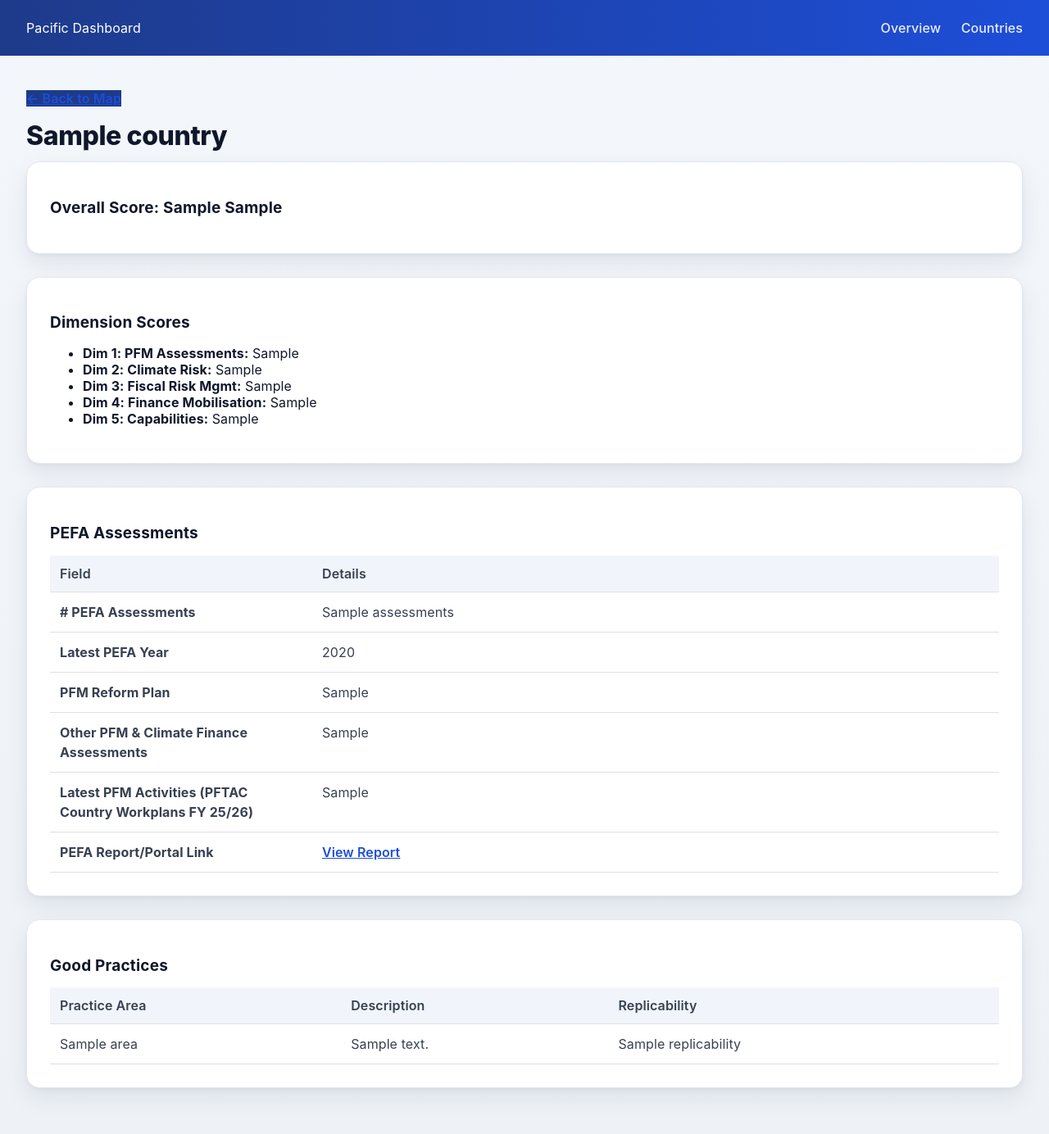
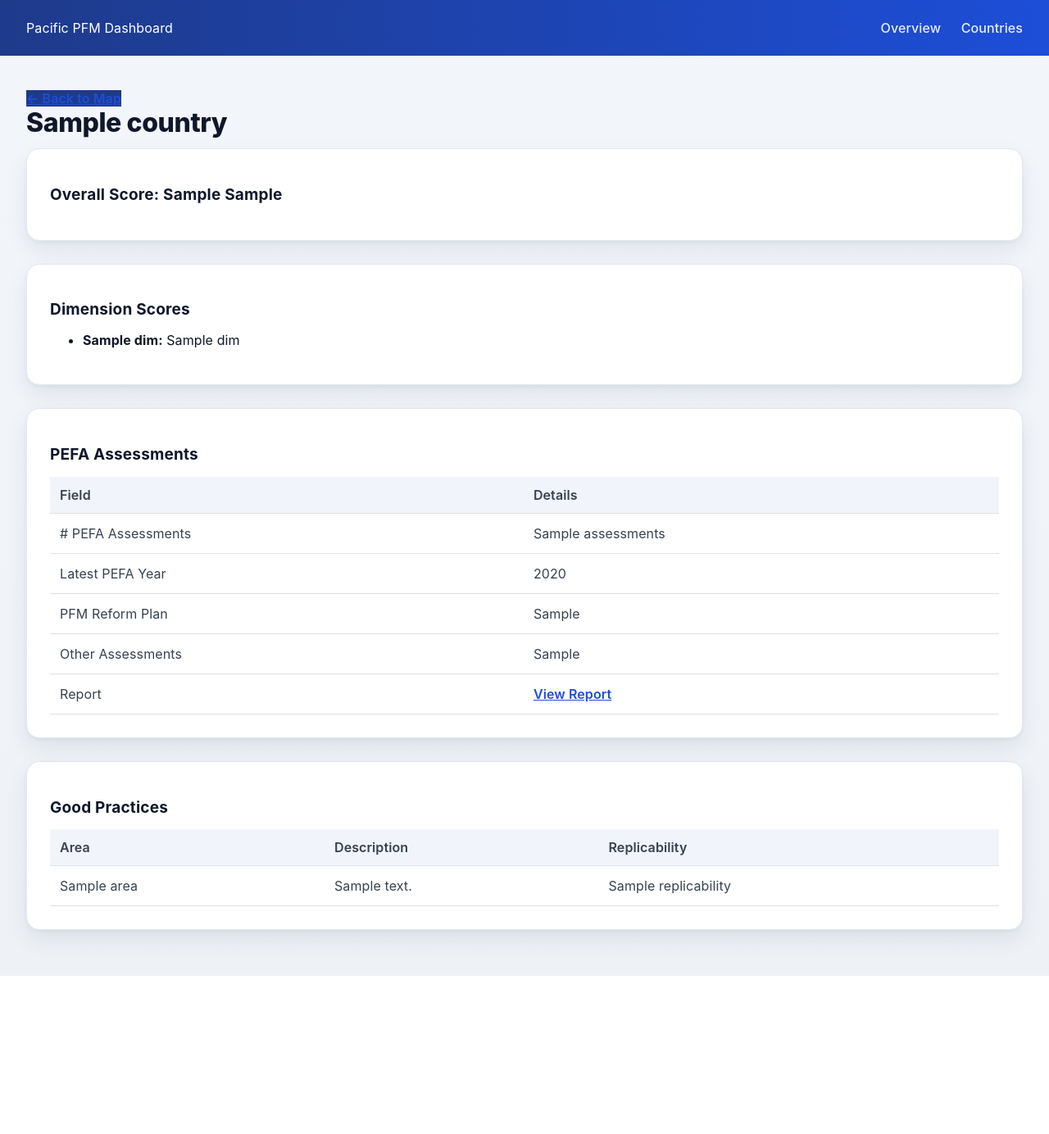
Before and after one commit to sharky6850606/Pacific-PFM-Regional-Coordination-Dashboard, a Flask app: template templates/country.html in a window 1280 px wide. Shown: the whole page at 82% size. After the commit the page ends 1191 px from the top, so only its background shows below. Run offline with Flask 3, Linux system fonts and the light colour scheme; the template is opened without the code that fills it: most values are stand-ins (such as "Sample title", 1, 10 or a date in 2020).

Commit message:
Update country.html

```diff
--- a/templates/country.html
+++ b/templates/country.html
@@ -1,26 +1,10 @@
-<!DOCTYPE html>
-<html>
-<head>
-  <title>{{ country.Country }}</title>
-  <link rel="stylesheet" href="{{ url_for('static', filename='style.css') }}">
-</head>
-<body>
+{% extends "base.html" %}
+{% block content %}
 
-<nav class="navbar">
-  <div class="nav-title">Pacific Dashboard</div>
-  <div class="nav-links">
-    <a href="/">Overview</a>
-    <a href="/countries">Countries</a>
-  </div>
-</nav>
-
-<div class="container">
-<a href="/countries" class="btn-primary" style="margin-bottom:16px; display:inline-block;">← Back to Map</a>
-
+<a href="/countries" class="btn-primary">← Back to Map</a>
 
 <h1>{{ country.Country }}</h1>
 
-  <!-- ================= OVERALL SCORE ================= -->
 <div class="card">
   <h2>
     Overall Score: {{ country["Overall Score"] }}
@@ -28,79 +12,45 @@
   </h2>
 </div>
 
-  <!-- ================= DIMENSIONS ================= -->
 <div class="card">
   <h2>Dimension Scores</h2>
   <ul>
-      <li><strong>Dim 1: PFM Assessments:</strong> {{ dims["Dim 1: PFM Assessments"] }}</li>
-      <li><strong>Dim 2: Climate Risk:</strong> {{ dims["Dim 2: Climate Risk"] }}</li>
-      <li><strong>Dim 3: Fiscal Risk Mgmt:</strong> {{ dims["Dim 3: Fiscal Risk Mgmt"] }}</li>
-      <li><strong>Dim 4: Finance Mobilisation:</strong> {{ dims["Dim 4: Finance Mobilisation"] }}</li>
-      <li><strong>Dim 5: Capabilities:</strong> {{ dims["Dim 5: Capabilities"] }}</li>
+    {% for k, v in dims.items() %}
+      <li><strong>{{ k }}:</strong> {{ v }}</li>
+    {% endfor %}
   </ul>
 </div>
 
-  <!-- ================= PEFA ASSESSMENTS (FIELD / DETAILS) ================= -->
 <div class="card">
   <h2>PEFA Assessments</h2>
-
   {% if pefa %}
     {% for p in pefa %}
     <table>
+      <tr><th>Field</th><th>Details</th></tr>
+      <tr><td># PEFA Assessments</td><td>{{ p.assessments }}</td></tr>
+      <tr><td>Latest PEFA Year</td><td>{{ p.latest_year }}</td></tr>
+      <tr><td>PFM Reform Plan</td><td>{{ p.reform_plan }}</td></tr>
+      <tr><td>Other Assessments</td><td>{{ p.other_assessments }}</td></tr>
       <tr>
-            <th style="width: 320px;">Field</th>
-            <th>Details</th>
-          </tr>
-
-          <tr>
-            <td><strong># PEFA Assessments</strong></td>
-            <td>{{ p.assessments }}</td>
-          </tr>
-          <tr>
-            <td><strong>Latest PEFA Year</strong></td>
-            <td>{{ p.latest_year }}</td>
-          </tr>
-          <tr>
-            <td><strong>PFM Reform Plan</strong></td>
-            <td>{{ p.reform_plan }}</td>
-          </tr>
-          <tr>
-            <td><strong>Other PFM & Climate Finance Assessments</strong></td>
-            <td>{{ p.other_assessments }}</td>
-          </tr>
-          <tr>
-            <td><strong>Latest PFM Activities (PFTAC Country Workplans FY 25/26)</strong></td>
-            <td>{{ p.latest_pfm_activities }}</td>
-          </tr>
-          <tr>
-            <td><strong>PEFA Report/Portal Link</strong></td>
+        <td>Report</td>
         <td>
           {% if p.link %}
-                <a href="{{ p.link }}" target="_blank" rel="noopener noreferrer">View Report</a>
-              {% else %}
-                —
-              {% endif %}
+            <a href="{{ p.link }}" target="_blank">View Report</a>
+          {% else %} — {% endif %}
         </td>
       </tr>
     </table>
     {% endfor %}
   {% else %}
-      <p>No PEFA assessments recorded for this country.</p>
+    <p>No PEFA assessments recorded.</p>
   {% endif %}
 </div>
 
-  <!-- ================= GOOD PRACTICES ================= -->
 <div class="card">
   <h2>Good Practices</h2>
-
   {% if practices %}
   <table>
-      <tr>
-        <th>Practice Area</th>
-        <th>Description</th>
-        <th>Replicability</th>
-      </tr>
-
+    <tr><th>Area</th><th>Description</th><th>Replicability</th></tr>
     {% for g in practices %}
     <tr>
       <td>{{ g.area }}</td>
@@ -110,11 +60,8 @@
     {% endfor %}
   </table>
   {% else %}
-      <p>No good practices recorded for this country.</p>
+    <p>No good practices recorded.</p>
   {% endif %}
 </div>
 
-</div>
-
-</body>
-</html>
+{% endblock %}
```
Lines whose indentation alone changed are shown as unchanged.
